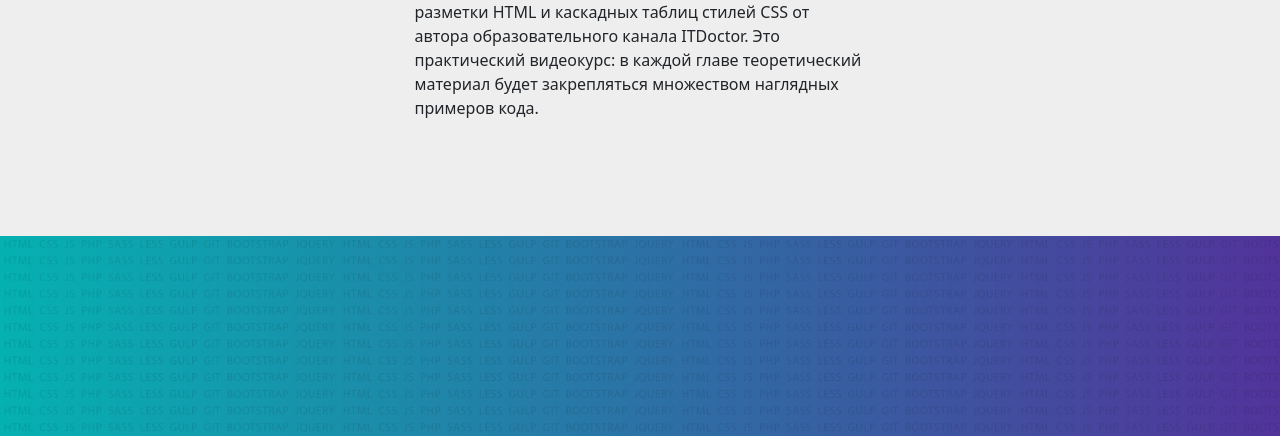
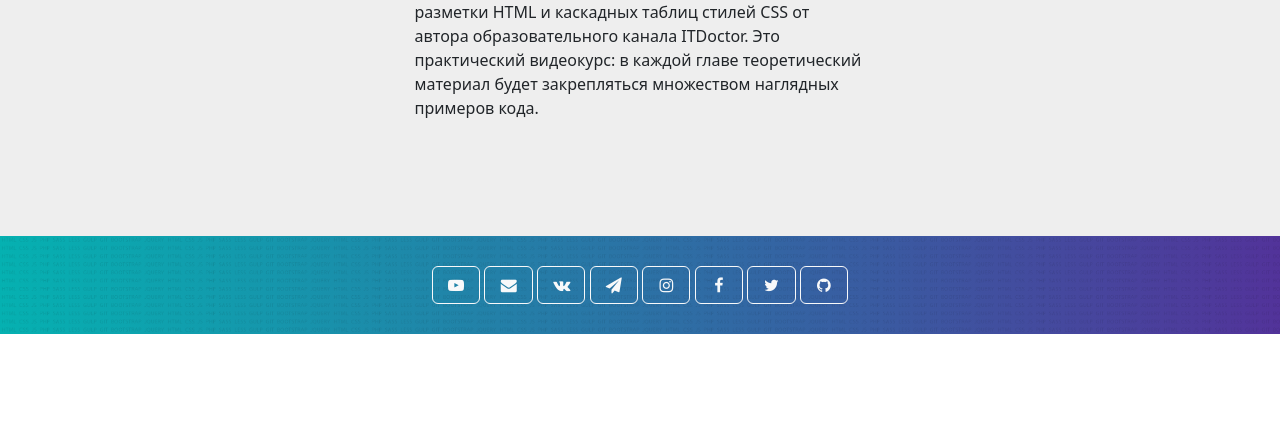
Before and after one commit to Vladzimirbely/bootstrap, a plain HTML site: page index.html in a window 1280 px wide. Shown: the part 6415-6851 px from the top of the page. After the commit the page ends 6749 px from the top, so only its background shows below. Drawn offline with Linux system fonts and the light colour scheme.

Commit message:
add icons on the footer

```diff
--- a/index.html
+++ b/index.html
@@ -291,6 +291,20 @@
     </div>
   </section>
   <footer id="footer">
+    <div class="container">
+      <div class="row">
+        <div class="col-12 text-center">
+          <a href="https://www.youtube.com/c/ITDoctor" target="_blank" class="btn btn-outline-light"><i class="icon-youtube-play"></i></a>
+          <a href="mailto:ismail_2016@mail.ru?subject=Вопрос по курсу html%css&body=Здравствуйте, IT Doctor," target="_blank" class="btn btn-outline-light"><i class="icon-mail-alt"></i></a>
+          <a href="https://vk.com/itdoctorstudio" target="_blank" class="btn btn-outline-light"><i class="icon-vkontakte"></i></a>
+          <a href="https://t.me/itdoctorstudio" target="_blank" class="btn btn-outline-light"><i class="icon-paper-plane"></i></a>
+          <a href="https://instagram.com/ismail_asanovich" target="_blank" class="btn btn-outline-light"><i class="icon-instagram"></i></a>
+          <a href="https://facebook.com/drinei" target="_blank" class="btn btn-outline-light"><i class="icon-facebook"></i></a>
+          <a href="https://twitter.com/ITDoctor_morph" target="_blank" class="btn btn-outline-light"><i class="icon-twitter"></i></a>
+          <a href="https://github.com/morphIsmail" target="_blank" class="btn btn-outline-light"><i class="icon-github-circled"></i></a>
+        </div>
+      </div>
+    </div>
   </footer>
   <div class="modal fade" id="myModal" tabindex="-1" aria-labelledby="exampleModalLabel" aria-hidden="true">
     <div class="modal-dialog">
--- a/styles/style.css
+++ b/styles/style.css
@@ -3,8 +3,6 @@
     --color2: #52339a;
 }
 
-header,
-footer,
 section {
     padding: 100px 0;
     box-sizing: border-box;
@@ -148,6 +146,10 @@ iframe {
     height: 224px;
 }
 
+footer {
+    padding: 30px 0;
+}
+
 .color1 {
     color: var(--color1);
 }
```
